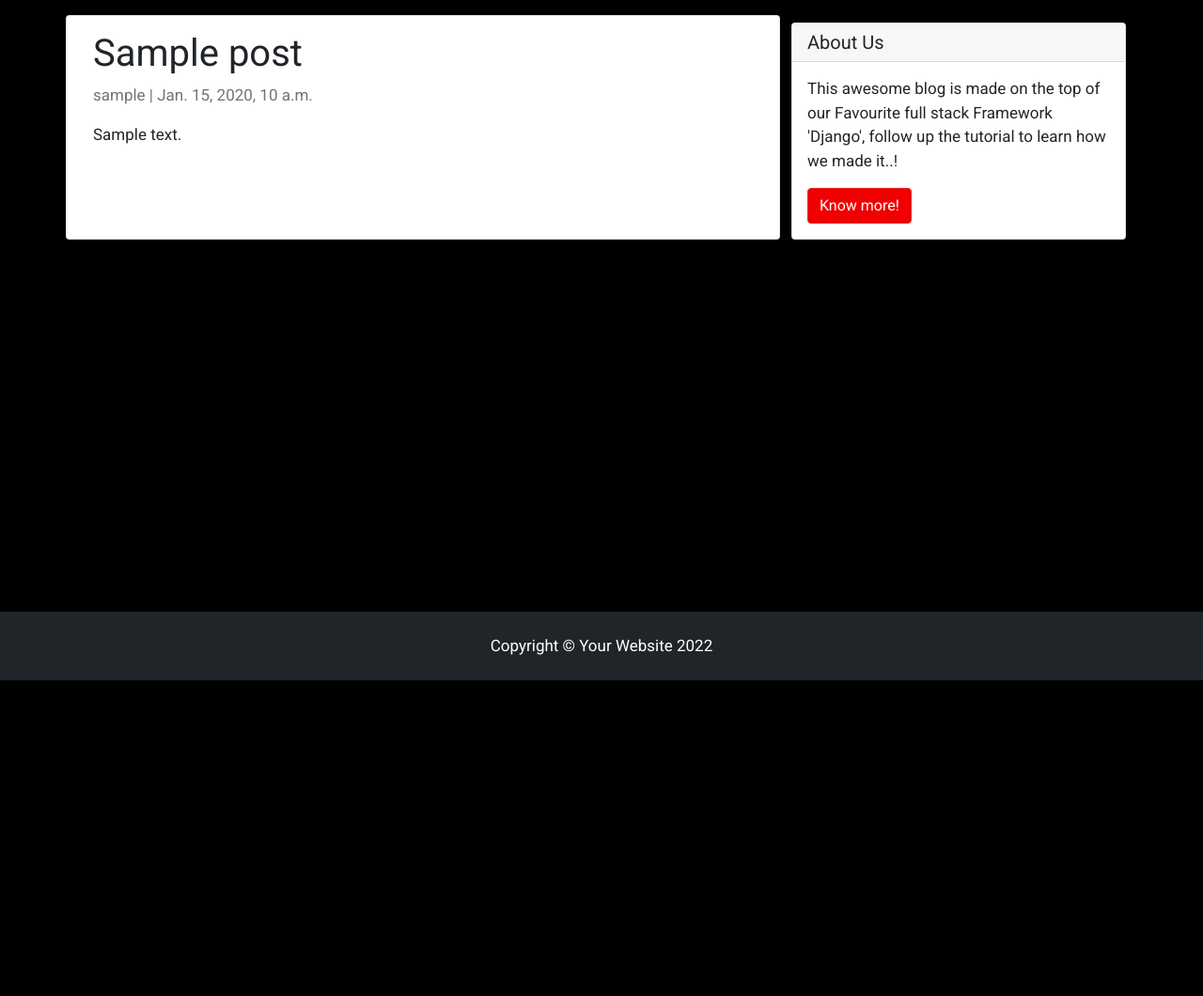
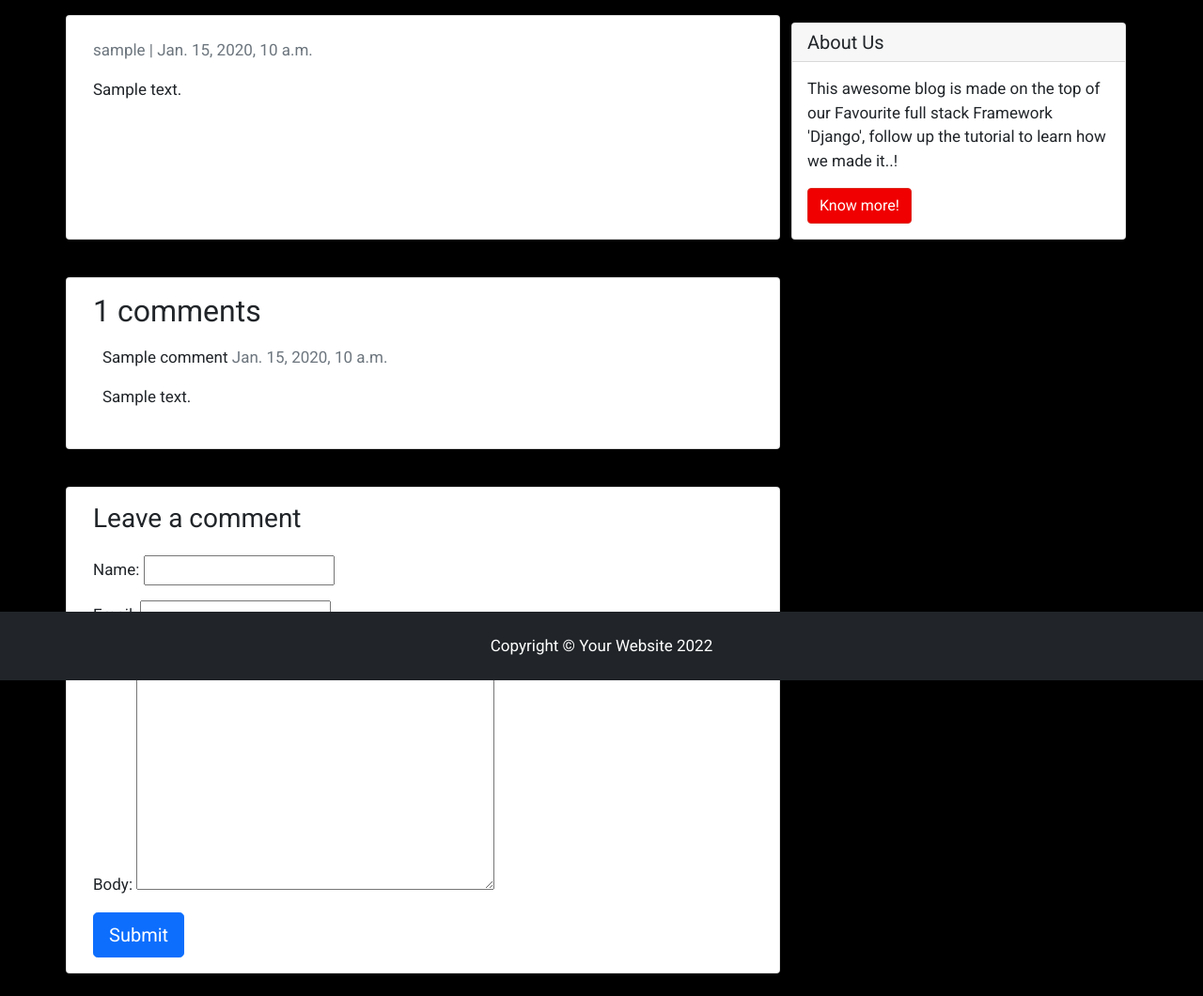
Before and after one commit to elmaroufa/my_website, a Django app: a page that uses templates/post_detail.html in a window 1280 px wide. Shown: the part 76-1136 px from the top of the page at 94% size. Before the commit the page ends 800 px from the top, so only its background shows below. Run offline with Django 4.2, Linux system fonts and the light colour scheme; tables that the repository leaves empty hold one stand-in row (values such as "Sample post").

Commit message:
feature system comment add

```diff
--- /dev/null
+++ b/blog/forms.py
@@ -0,0 +1,8 @@
+from django import forms
+
+from .models import Comment
+
+class CommentForm(forms.ModelForm):
+    class Meta:
+        model = Comment
+        fields = ("name", "email", "body")
--- a/blog/models.py
+++ b/blog/models.py
@@ -23,3 +23,17 @@
 
     def __str__(self):
         return self.title
+
+class Comment(models.Model):
+    post = models.ForeignKey(Post,on_delete=models.CASCADE, related_name='comments')
+    name = models.CharField(max_length=80)
+    email = models.EmailField()
+    body = models.TextField()
+    created_on = models.DateTimeField(auto_now_add=True)
+    active = models.BooleanField(default=False)
+
+    class Meta:
+        ordering = ['created_on']
+
+    def __str__(self):
+        return 'Comment : {} by {}'.format(self.body, self.name)
--- a/blog/urls.py
+++ b/blog/urls.py
@@ -3,5 +3,5 @@
 
 urlpatterns = [
     path('', views.PostList.as_view(), name='home'),
-    path('<slug:slug>/', views.PostDetail.as_view(), name='post_detail'),
+    path('<slug:slug>/', views.post_detail, name='post_detail'),
 ]
--- a/blog/views.py
+++ b/blog/views.py
@@ -1,7 +1,9 @@
+import imp
 from re import template
-from django.shortcuts import render
+from django.shortcuts import render, get_object_or_404
 from django.views import generic
 from .models import Post
+from .forms import CommentForm
 
 # Create your views here.
 
@@ -10,6 +12,28 @@
     queryset = Post.objects.filter(status=1).order_by('-created_on')
     template_name = 'index.html'
 
-class PostDetail(generic.DetailView):
-    model = Post
+#class PostDetail(generic.DetailView):
+#   model = Post
+#    template_name = 'post_detail.html'
+
+def post_detail(request, slug):
     template_name = 'post_detail.html'
+    post = get_object_or_404(Post, slug=slug)
+    print(dir(post))
+    comments = post.comments.filter(active=True)
+    new_comment = None
+
+    if request.method == 'POST':
+        comment_form = CommentForm(data=request.POST)
+        if comment_form.is_valid():
+            new_comment = comment_form.save(commit=False)
+            new_comment.post = post
+            new_comment.save()
+    else:
+        comment_form = CommentForm()
+    return render(request,template_name, {
+                'post' : post,
+                'comments': comments,
+                'new_comment' : new_comment,
+                'comment_form' : comment_form
+            })
--- a/templates/post_detail.html
+++ b/templates/post_detail.html
@@ -6,10 +6,45 @@
       <div class="card-body">
         <h1>{% block title %} {{ object.title }} {% endblock title %}</h1>
         <p class=" text-muted">{{ post.author }} | {{ post.created_on }}</p>
-        <p class="card-text ">{{ object.content | safe }}</p>
+        <p class="card-text ">{{ post.content | safe }}</p>
       </div>
     </div>
     {% block sidebar %} {% include 'sidebar.html' %} {% endblock sidebar %}
+    <!-- System comment  -->
+    <div class="col-md-8 card mb-4  mt-3 ">
+      <div class="card-body">
+        <!-- comments -->
+        <h2>{{ comments.count }} comments</h2>
+
+        {% for comment in comments %}
+        <div class="comments" style="padding: 10px;">
+          <p class="font-weight-bold">
+            {{ comment.name }}
+            <span class=" text-muted font-weight-normal">
+              {{ comment.created_on }}
+            </span>
+          </p>
+          {{ comment.body | linebreaks }}
+        </div>
+        {% endfor %}
+      </div>
+    </div>
+    <div class="col-md-8 card mb-4  mt-3 ">
+      <div class="card-body">
+        {% if new_comment %}
+        <div class="alert alert-success" role="alert">
+          Your comment is awaiting moderation
+        </div>
+        {% else %}
+        <h3>Leave a comment</h3>
+        <form method="post" style="margin-top: 1.3em;">
+          {{ comment_form.as_p }}
+          {% csrf_token %}
+          <button type="submit" class="btn btn-primary  btn-lg">Submit</button>
+        </form>
+        {% endif %}
+      </div>
+    </div>
   </div>
 </div>
 
```
Also changed, not shown: blog/admin.py (+14 -1 lines), blog/migrations/0002_comment.py (added).
